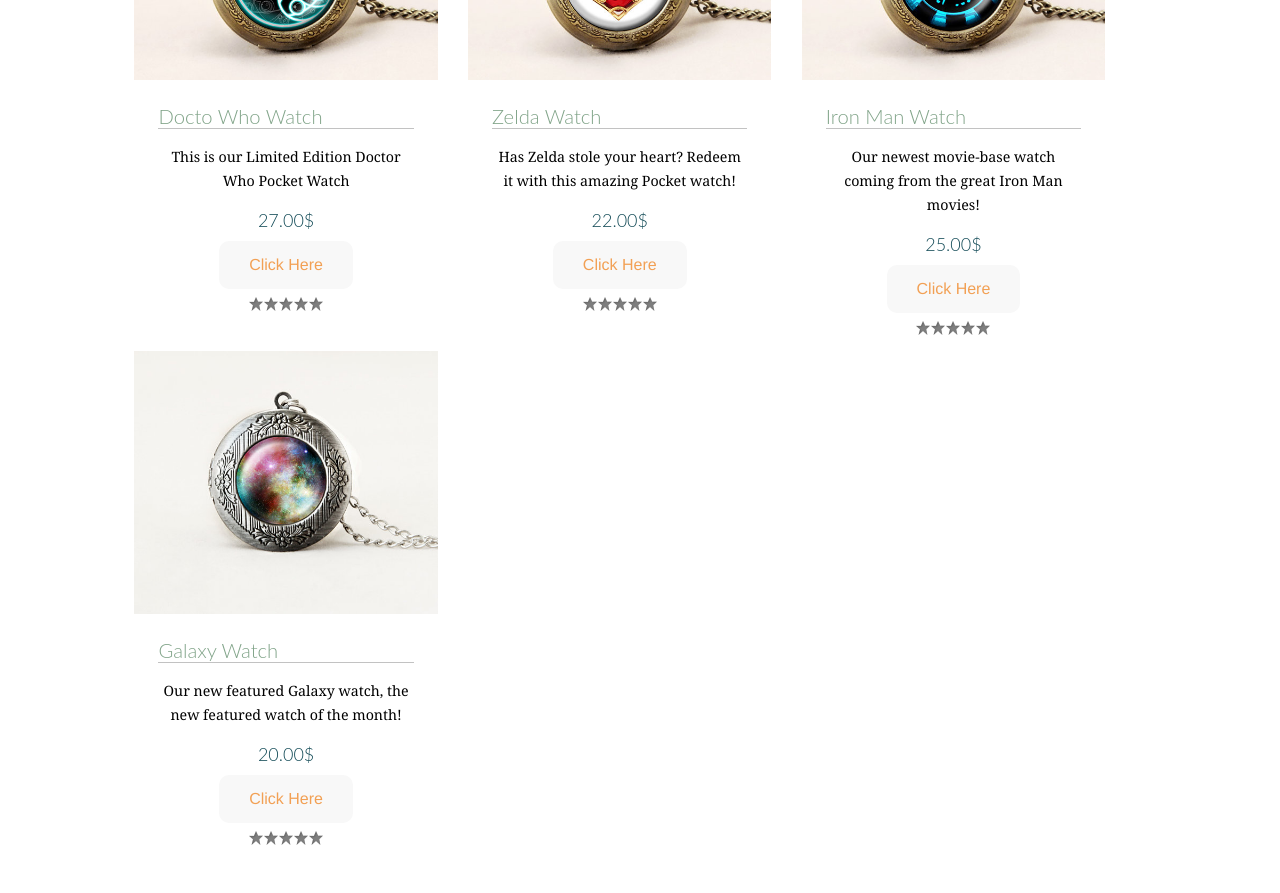
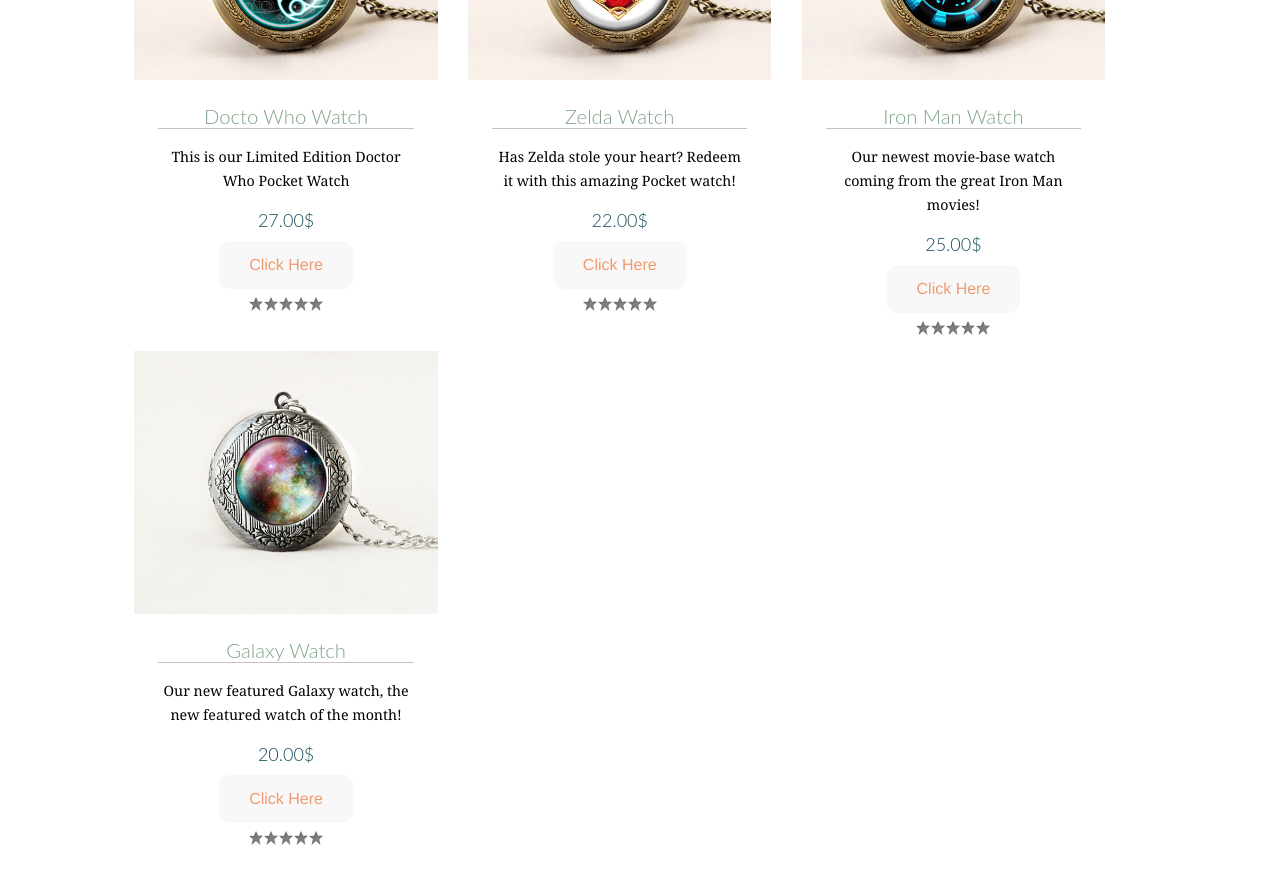
Before and after one commit to heartedmachine/ecommerce-website, a Jekyll site: the page built from index.html, in a window 1280 px wide. Shown: the part 1225-2118 px from the top of the page. Built offline with Jekyll 4.4.1, drawn with Linux system fonts in a browser that asks for light colours; some web fonts are replaced.

Commit message:
Added text-venter and {{include.link}}

```diff
--- a/_includes/promo-small.html
+++ b/_includes/promo-small.html
@@ -1,10 +1,10 @@
 <div class="promo-small">
-	<img class=" img-flex" src="{{site.baseurl}}/images/{{include.image}}" alt="">
+	<img class="img-flex" src="{{site.baseurl}}/images/{{include.image}}" alt="">
 	<div class="gutter">
-		<h4>{{include.title}}</h4>
+		<h4 class="text-center">{{include.title}}</h4>
 		<p class="milli text-center small-contain">{{include.desc}}</p>
 		<h5 class="no-border text-center">{{include.price}}</h5>
-		<a class="button small-contain" href="#">{{include.button}}</a>
+		<a class="button small-contain" href="{{include.link}}">{{include.button}}</a>
 		<h6><a href="#"><img class="text-center small-contain no-border" src="../images/stars.png" height="14" width="74" alt="star rating"></a></h6>
 	</div>
 </div>
```
